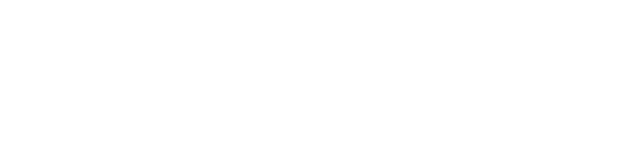
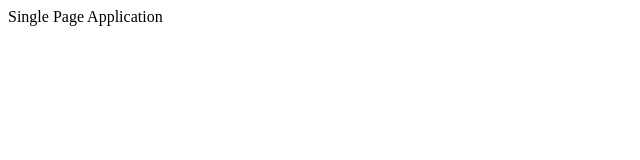
Before and after one commit to angryopossum/spa2, a plain HTML site: page app/index.html in a window 1280 px wide. Shown: the whole page, without its empty margins (0-640 px from the left). Drawn offline with Linux system fonts and the light colour scheme.

Commit message:
Make app/dist structure

```diff
--- a/index.html
+++ b/app/index.html
@@ -5,6 +5,6 @@
     <title>SPA2</title>
 </head>
 <body>
-
+  Single Page Application
 </body>
 </html>
```
